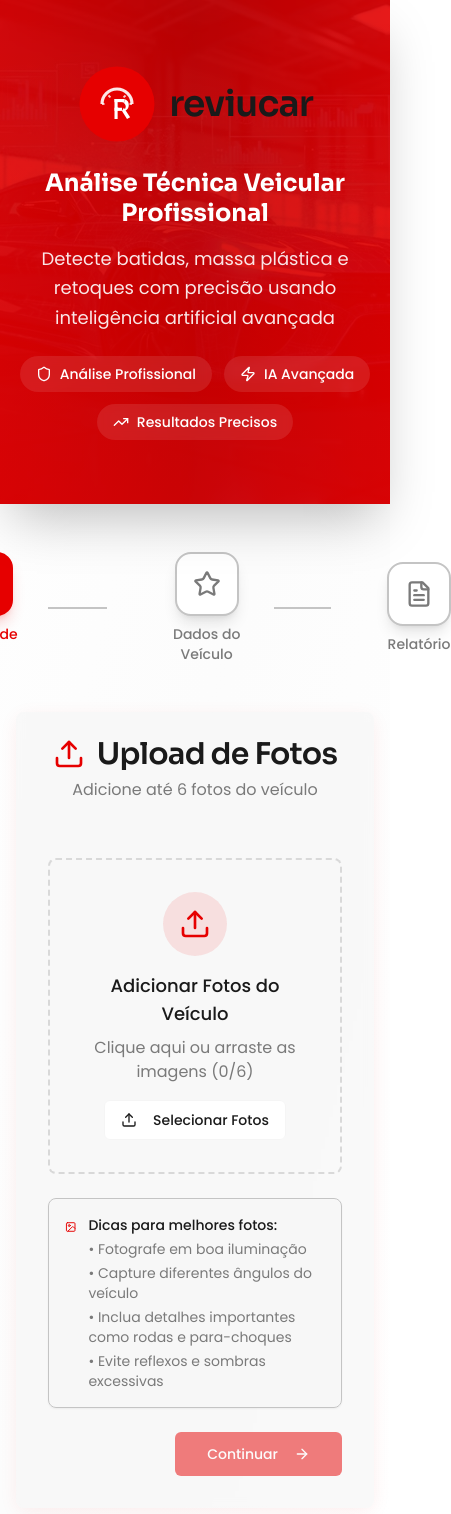
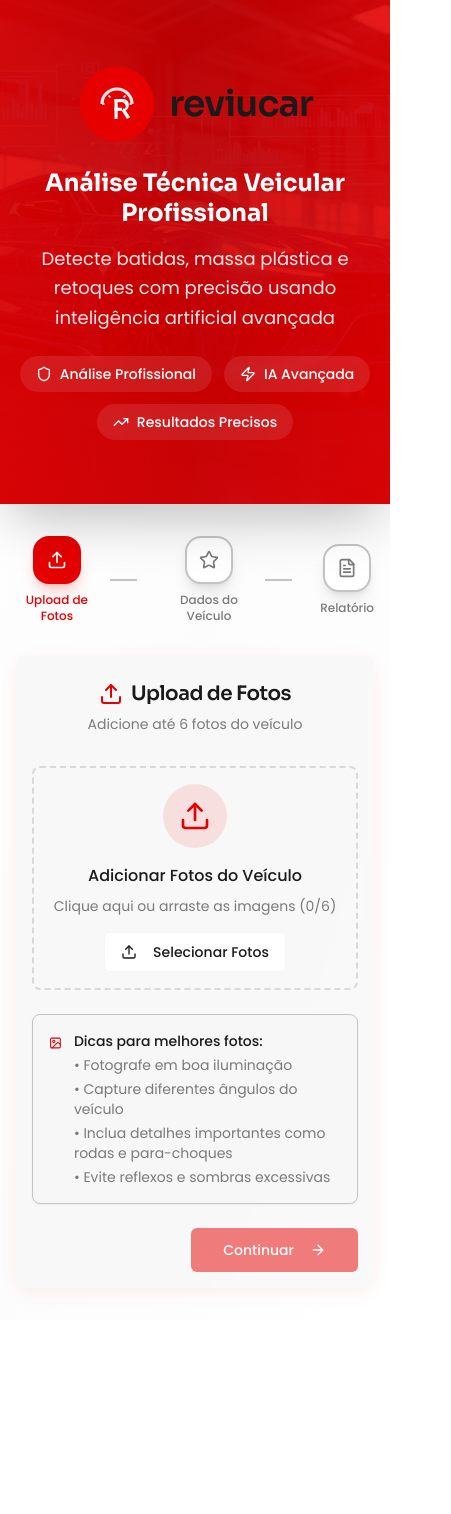
Before and after one commit to sgu037/reviucar, a React (Vite) app: page / in a window 390 px wide. Shown: the top 1514 px of the page, 451 px wide, since content can reach past the window. After the commit the page ends 1320 px from the top, so only its background shows below. Built offline with nearby package versions, Linux system fonts and the light colour scheme.

Commit message:
Fix mobile layout
Adjust card layouts for photo upload, vehicle data, and report sections for mobile devices.

```diff
--- a/src/components/PhotoUpload.tsx
+++ b/src/components/PhotoUpload.tsx
@@ -90,7 +90,7 @@ export const PhotoUpload = ({ onPhotosUploaded, maxPhotos, onNext }: PhotoUpload
     <div className="space-y-6">
       {/* Upload Area */}
       <div
-        className="border-2 border-dashed border-muted-foreground/25 rounded-lg p-8 text-center hover:border-primary/50 transition-colors cursor-pointer"
+        className="border-2 border-dashed border-muted-foreground/25 rounded-lg p-4 sm:p-8 text-center hover:border-primary/50 transition-colors cursor-pointer"
         onClick={() => fileInputRef.current?.click()}
       >
         <input
@@ -107,10 +107,10 @@ export const PhotoUpload = ({ onPhotosUploaded, maxPhotos, onNext }: PhotoUpload
             <Upload className="h-8 w-8 text-primary" />
           </div>
           <div>
-            <h3 className="text-lg font-medium mb-2">
+            <h3 className="text-base sm:text-lg font-medium mb-2">
               Adicionar Fotos do Veículo
             </h3>
-            <p className="text-muted-foreground mb-4">
+            <p className="text-sm sm:text-base text-muted-foreground mb-4">
               Clique aqui ou arraste as imagens ({photos.length}/{maxPhotos})
             </p>
             <Button variant="outline" type="button">
@@ -123,7 +123,7 @@ export const PhotoUpload = ({ onPhotosUploaded, maxPhotos, onNext }: PhotoUpload
 
       {/* Photo Grid */}
       {photos.length > 0 && (
-        <div className="grid grid-cols-2 md:grid-cols-3 gap-4">
+        <div className="grid grid-cols-1 sm:grid-cols-2 lg:grid-cols-3 gap-3 sm:gap-4">
           {previews.map((preview, index) => (
             <Card key={index} className="relative group overflow-hidden">
               <CardContent className="p-0">
--- a/src/components/ReportViewer.tsx
+++ b/src/components/ReportViewer.tsx
@@ -87,7 +87,7 @@ export const ReportViewer = ({ reportData, onNewAnalysis }: ReportViewerProps) =
           </CardTitle>
         </CardHeader>
         <CardContent>
-          <div className="grid grid-cols-1 md:grid-cols-2 gap-4">
+          <div className="grid grid-cols-1 sm:grid-cols-2 gap-4">
             <div>
               <p className="text-sm text-muted-foreground mb-1">Modelo</p>
               <p className="font-semibold text-lg">{reportData.veiculo.modelo}</p>
@@ -110,7 +110,7 @@ export const ReportViewer = ({ reportData, onNewAnalysis }: ReportViewerProps) =
           <CardDescription>Resultado da análise seguindo protocolo técnico especializado</CardDescription>
         </CardHeader>
         <CardContent className="space-y-4">
-          <div className="grid grid-cols-1 md:grid-cols-2 gap-4">
+          <div className="grid grid-cols-1 sm:grid-cols-2 gap-4">
             <div>
               <p className="text-sm font-medium text-muted-foreground mb-1">Presença de repintura</p>
               <p className="font-semibold text-foreground">{reportData.sintese.repintura_em}</p>
--- a/src/components/VehicleForm.tsx
+++ b/src/components/VehicleForm.tsx
@@ -121,7 +121,7 @@ export const VehicleForm = ({ onDataSubmit, onBack, onGenerateReport, isGenerati
               </CardTitle>
             </CardHeader>
             <CardContent className="pt-0">
-              <div className="grid grid-cols-1 md:grid-cols-2 gap-4">
+              <div className="grid grid-cols-1 sm:grid-cols-2 gap-4">
                 <div>
                   <p className="text-xs text-muted-foreground mb-1">Modelo</p>
                   <p className="font-medium">{formData.modelo}</p>
@@ -154,12 +154,13 @@ export const VehicleForm = ({ onDataSubmit, onBack, onGenerateReport, isGenerati
         </Card>
 
         {/* Navigation */}
-        <div className="flex justify-between">
+        <div className="flex flex-col sm:flex-row gap-3 sm:justify-between">
           <Button
             type="button"
             variant="outline"
             onClick={onBack}
             disabled={isGenerating}
+            className="order-2 sm:order-1"
           >
             <ArrowLeft className="mr-2 h-4 w-4" />
             Voltar
@@ -169,7 +170,7 @@ export const VehicleForm = ({ onDataSubmit, onBack, onGenerateReport, isGenerati
             type="submit"
             size="lg"
             disabled={!formData.modelo || !formData.placa || isGenerating}
-            className="min-w-40"
+            className="min-w-40 order-1 sm:order-2"
             variant="industrial"
           >
             {isGenerating ? (
--- a/src/pages/Index.tsx
+++ b/src/pages/Index.tsx
@@ -128,25 +128,25 @@ const Index = () => {
       </div>
 
       {/* Modern Steps Progress */}
-      <div className="container mx-auto px-4 py-12">
-        <div className="flex justify-center mb-12">
-          <div className="flex items-center space-x-8">
+      <div className="container mx-auto px-4 py-8 sm:py-12">
+        <div className="flex justify-center mb-8 sm:mb-12">
+          <div className="flex items-center space-x-4 sm:space-x-8">
             {steps.map((step, index) => (
               <div key={step.number} className="flex items-center">
                 <div className="flex flex-col items-center space-y-2">
-                  <div className={`flex items-center justify-center w-16 h-16 rounded-2xl border-2 transition-all duration-300 shadow-lg ${
+                  <div className={`flex items-center justify-center w-12 h-12 sm:w-16 sm:h-16 rounded-2xl border-2 transition-all duration-300 shadow-lg ${
                     currentStep >= step.number
                       ? 'bg-primary border-primary text-primary-foreground shadow-primary/20'
                       : 'border-border bg-background text-muted-foreground hover:bg-muted/50'
                   }`}>
                     {currentStep > step.number ? (
-                      <CheckCircle className="h-7 w-7" />
+                      <CheckCircle className="h-5 w-5 sm:h-7 sm:w-7" />
                     ) : (
-                      <step.icon className="h-7 w-7" />
+                      <step.icon className="h-5 w-5 sm:h-7 sm:w-7" />
                     )}
                   </div>
                   <div className="text-center">
-                    <p className={`text-sm font-medium ${
+                    <p className={`text-xs sm:text-sm font-medium ${
                       currentStep >= step.number ? 'text-primary' : 'text-muted-foreground'
                     }`}>
                       {step.title}
@@ -154,7 +154,7 @@ const Index = () => {
                   </div>
                 </div>
                 {index < steps.length - 1 && (
-                  <div className={`w-20 h-0.5 mx-6 transition-colors duration-300 ${
+                  <div className={`w-8 sm:w-20 h-0.5 mx-3 sm:mx-6 transition-colors duration-300 ${
                     currentStep > step.number ? 'bg-primary' : 'bg-border'
                   }`} />
                 )}
@@ -166,16 +166,16 @@ const Index = () => {
         {/* Modern Card */}
         <div className="max-w-5xl mx-auto">
           <Card className="shadow-2xl border-0 bg-card/60 backdrop-blur-sm" style={{ boxShadow: 'var(--shadow-card)' }}>
-            <CardHeader className="text-center pb-6">
-              <CardTitle className="flex items-center justify-center gap-3 text-3xl font-heading font-semibold">
-                {React.createElement(steps[currentStep - 1].icon, { className: "h-8 w-8 text-primary" })}
+            <CardHeader className="text-center pb-4 sm:pb-6 px-4 sm:px-6">
+              <CardTitle className="flex items-center justify-center gap-2 sm:gap-3 text-xl sm:text-3xl font-heading font-semibold">
+                {React.createElement(steps[currentStep - 1].icon, { className: "h-6 w-6 sm:h-8 sm:w-8 text-primary" })}
                 {steps[currentStep - 1].title}
               </CardTitle>
-              <CardDescription className="text-base text-muted-foreground max-w-md mx-auto">
+              <CardDescription className="text-sm sm:text-base text-muted-foreground max-w-md mx-auto">
                 {steps[currentStep - 1].description}
               </CardDescription>
             </CardHeader>
-            <CardContent className="p-8">
+            <CardContent className="p-4 sm:p-8">
               {currentStep === 1 && (
                 <PhotoUpload
                   onPhotosUploaded={handlePhotoUpload}
```
